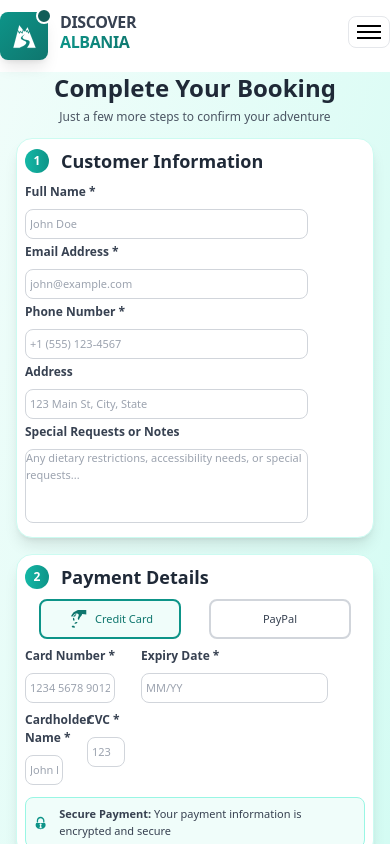
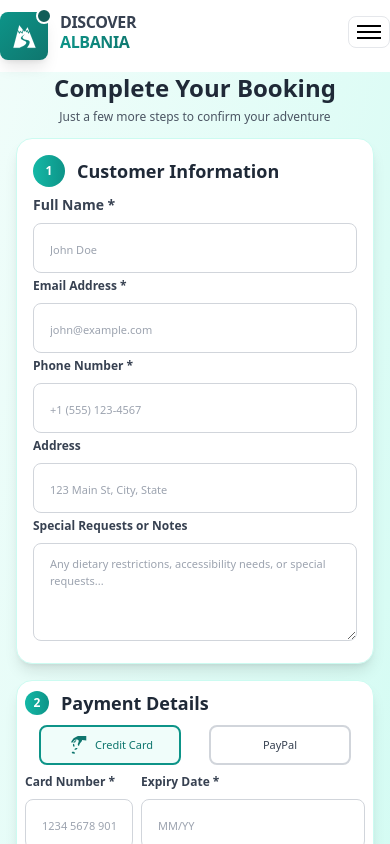
Before and after one commit to suzi216/toursfrontend, a Next.js app: page /checkout in a window 390 px wide. Shown: the top 844 px of the page. Built offline with nearby package versions, Linux system fonts and the light colour scheme.

Commit message:
Add mobile view to checkout

```diff
--- a/src/pages/checkout.js
+++ b/src/pages/checkout.js
@@ -51,29 +51,29 @@ function Checkout() {
       <div className="min-h-screen bg-gradient-to-br from-teal-50 to-teal-100 py-0 xl:py-2 xl:py-12 px-4 sm:px-6 lg:px-8">
         <div className="max-w-6xl mx-auto ">
           <div className="text-center mb-3 xl:mb-8">
-            <h1 className="text-2xl xl:text-4xl font-bold text-gray-800 mb-1">Complete Your Booking</h1>
+            <h1 className=" text-2xl xl:text-4xl font-bold text-gray-800 mb-1">Complete Your Booking</h1>
             <p className="text-gray-600 text-12 xl:text-16">Just a few more steps to confirm your adventure</p>
           </div>
 
           <div className="grid lg:grid-cols-3 gap-8">
             <div className="lg:col-span-2 space-y-4">
               {/* Customer Information */}
-              <div className="bg-white rounded-2xl shadow-lg p-2 xl:p-4 border border-teal-100">
-                <h2 className="text-lg xl:text-2xl font-bold text-gray-800 xl:mb-6 mb-2 flex items-center">
-                  <span className="bg-gradient-to-r from-teal-500 to-teal-600 text-white w-6 h-6 xl:w-8 xl:h-8 rounded-full flex items-center justify-center mr-3 text-12 xl:text-sm">1</span>
+              <div className="bg-white rounded-2xl shadow-lg xs:p-4 p-2 xl:p-4 border border-teal-100">
+                <h2 className=" text-lg xl:text-2xl font-bold text-gray-800 xl:mb-6 mb-2 flex items-center">
+                  <span className="bg-gradient-to-r from-teal-500 to-teal-600 text-white xs:w-8 xs:h-8 w-6 h-6 xl:w-8 xl:h-8 rounded-full flex items-center justify-center mr-3 text-12 xl:text-sm">1</span>
                   Customer Information
                 </h2>
 
                 <div className="grid md:grid-cols-2 gap-1">
                   {/* Full Name */}
                   <div>
-                    <label className="block text-12 xl:text-sm font-semibold text-gray-700 mb-2">Full Name *</label>
+                    <label className="block xs:text-sm text-12 xl:text-sm font-semibold text-gray-700 mb-2">Full Name *</label>
                     <input
                       type="text"
                       name="fullName"
                       value={formData.fullName}
                       onChange={handleInputChange}
-                      className="w-5/6 xl:w-full px-1 pb-1 xl:px-4 xl:py-3 placeholder:text-11 xl:placeholder:text-sm border border-gray-300 rounded-lg focus:ring-2 focus:ring-teal-500 focus:border-transparent transition text-gray-700"
+                      className="w-5/6 xs:w-full xl:w-full px-1 pb-1 xs:px-4 xs:py-3  xl:px-4 xl:py-3 placeholder:text-11 xl:placeholder:text-sm border border-gray-300 rounded-lg focus:ring-2 focus:ring-teal-500 focus:border-transparent transition text-gray-700"
                       placeholder="John Doe"
                       required
                     />
@@ -87,7 +87,7 @@ function Checkout() {
                       name="email"
                       value={formData.email}
                       onChange={handleInputChange}
-                      className="w-5/6 xl:w-full px-1 pb-1 xl:px-4 xl:py-3 placeholder:text-11 xl:placeholder:text-sm border border-gray-300 rounded-lg focus:ring-2 focus:ring-teal-500 focus:border-transparent transition text-gray-700"
+                      className="w-5/6 xs:w-full xl:w-full px-1 pb-1 xs:px-4 xs:py-3  xl:px-4 xl:py-3 placeholder:text-11 xl:placeholder:text-sm border border-gray-300 rounded-lg focus:ring-2 focus:ring-teal-500 focus:border-transparent transition text-gray-700"
                       placeholder="john@example.com"
                       required
                     />
@@ -101,7 +101,7 @@ function Checkout() {
                       name="phone"
                       value={formData.phone}
                       onChange={handleInputChange}
-                      className="w-5/6 xl:w-full px-1 pb-1 xl:px-4 xl:py-3 placeholder:text-11 xl:placeholder:text-sm border border-gray-300 rounded-lg focus:ring-2 focus:ring-teal-500 focus:border-transparent transition text-gray-700"
+                      className="w-5/6 xs:w-full xl:w-full px-1 pb-1 xs:px-4 xs:py-3  xl:px-4 xl:py-3 placeholder:text-11 xl:placeholder:text-sm border border-gray-300 rounded-lg focus:ring-2 focus:ring-teal-500 focus:border-transparent transition text-gray-700"
                       placeholder="+1 (555) 123-4567"
                       required
                     />
@@ -115,7 +115,7 @@ function Checkout() {
                       name="address"
                       value={formData.address}
                       onChange={handleInputChange}
-                      className="w-5/6 xl:w-full px-1 pb-1 xl:px-4 xl:py-3 placeholder:text-11 xl:placeholder:text-sm border border-gray-300 rounded-lg focus:ring-2 focus:ring-teal-500 focus:border-transparent transition text-gray-700"
+                      className="w-5/6 xs:w-full xl:w-full px-1 pb-1 xs:px-4 xs:py-3  xl:px-4 xl:py-3 placeholder:text-11 xl:placeholder:text-sm border border-gray-300 rounded-lg focus:ring-2 focus:ring-teal-500 focus:border-transparent transition text-gray-700"
                       placeholder="123 Main St, City, State"
                     />
                   </div>
@@ -128,7 +128,7 @@ function Checkout() {
                       value={formData.specialRequests}
                       onChange={handleInputChange}
                       rows={3}
-                      className="w-5/6 xl:w-full  xl:px-4 xl:py-3 placeholder:text-11 xl:placeholder:text-sm border border-gray-300 rounded-lg focus:ring-2 focus:ring-teal-500 focus:border-transparent transition resize-none text-gray-700"
+                      className="w-5/6 xs:w-full xl:w-full px-1 pb-1 xs:px-4 xs:py-3  xl:px-4 xl:py-3 placeholder:text-11 xl:placeholder:text-sm border border-gray-300 rounded-lg focus:ring-2 focus:ring-teal-500 focus:border-transparent transition text-gray-700"
                       placeholder="Any dietary restrictions, accessibility needs, or special requests..."
                     />
                   </div>
@@ -178,7 +178,7 @@ function Checkout() {
                           name="cardNumber"
                           value={formData.cardNumber}
                           onChange={handleInputChange}
-                          className="w-5/6 xl:w-full px-1 pb-1 xl:px-4 xl:py-3 placeholder:text-11 xl:placeholder:text-sm border border-gray-300 rounded-lg focus:ring-2 focus:ring-teal-500 focus:border-transparent transition text-gray-700"
+                          className="w-5/6 xs:w-full xl:w-full px-1 pb-1 xs:px-4 xs:py-3 xl:px-4 xl:py-3 placeholder:text-11 xl:placeholder:text-sm border border-gray-300 rounded-lg focus:ring-2 focus:ring-teal-500 focus:border-transparent transition text-gray-700"
                           placeholder="1234 5678 9012 3456"
                           maxLength={19}
                           required
@@ -191,13 +191,12 @@ function Checkout() {
                           name="cardExpiry"
                           value={formData.cardExpiry}
                           onChange={handleInputChange}
-                          className="w-5/6 xl:w-full px-1 pb-1 xl:px-4 xl:py-3 placeholder:text-11 xl:placeholder:text-sm border border-gray-300 rounded-lg focus:ring-2 focus:ring-teal-500 focus:border-transparent transition text-gray-700"
+                          className="w-5/6 xs:w-full xl:w-full px-1 pb-1 xs:px-4 xs:py-3 xl:px-4 xl:py-3 placeholder:text-11 xl:placeholder:text-sm border border-gray-300 rounded-lg focus:ring-2 focus:ring-teal-500 focus:border-transparent transition text-gray-700"
                           placeholder="MM/YY"
                           maxLength={5}
                           required
                         />
                       </div>
-                      <div className="grid grid-cols-2 gap-4">
                         <div>
                           <label className="block text-12 xl:text-sm font-semibold text-gray-700 mb-2">Cardholder Name *</label>
                           <input
@@ -205,7 +204,7 @@ function Checkout() {
                             name="cardName"
                             value={formData.cardName}
                             onChange={handleInputChange}
-                            className="w-5/6 xl:w-full px-1 pb-1 xl:px-4 xl:py-3 placeholder:text-11 xl:placeholder:text-sm border border-gray-300 rounded-lg focus:ring-2 focus:ring-teal-500 focus:border-transparent transition text-gray-700"
+                          className="w-5/6 xs:w-full xl:w-full px-1 pb-1 xs:px-4 xs:py-3 xl:px-4 xl:py-3 placeholder:text-11 xl:placeholder:text-sm border border-gray-300 rounded-lg focus:ring-2 focus:ring-teal-500 focus:border-transparent transition text-gray-700"
                             placeholder="John Doe"
                             required
                           />
@@ -217,13 +216,13 @@ function Checkout() {
                             name="cardCvc"
                             value={formData.cardCvc}
                             onChange={handleInputChange}
-                            className="w-5/6 xl:w-full px-1 pb-1 xl:px-4 xl:py-3 placeholder:text-11 xl:placeholder:text-sm border border-gray-300 rounded-lg focus:ring-2 focus:ring-teal-500 focus:border-transparent transition text-gray-700"
+                          className="w-5/6 xs:w-full xl:w-full px-1 pb-1 xs:px-4 xs:py-3 xl:px-4 xl:py-3 placeholder:text-11 xl:placeholder:text-sm border border-gray-300 rounded-lg focus:ring-2 focus:ring-teal-500 focus:border-transparent transition text-gray-700"
                             placeholder="123"
                             maxLength={3}
                             required
                           />
                         </div>
-                      </div>
+
                     </div>
                   </div>
                 )}
```
